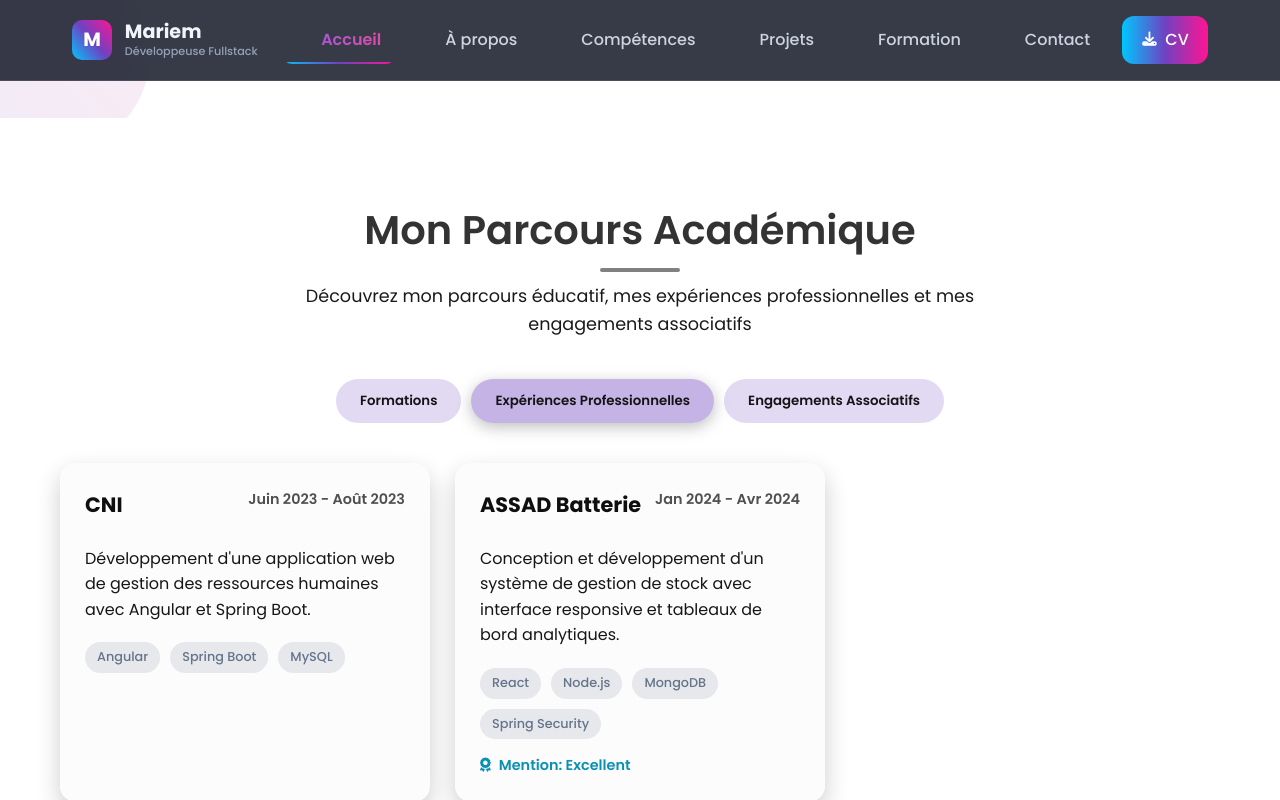
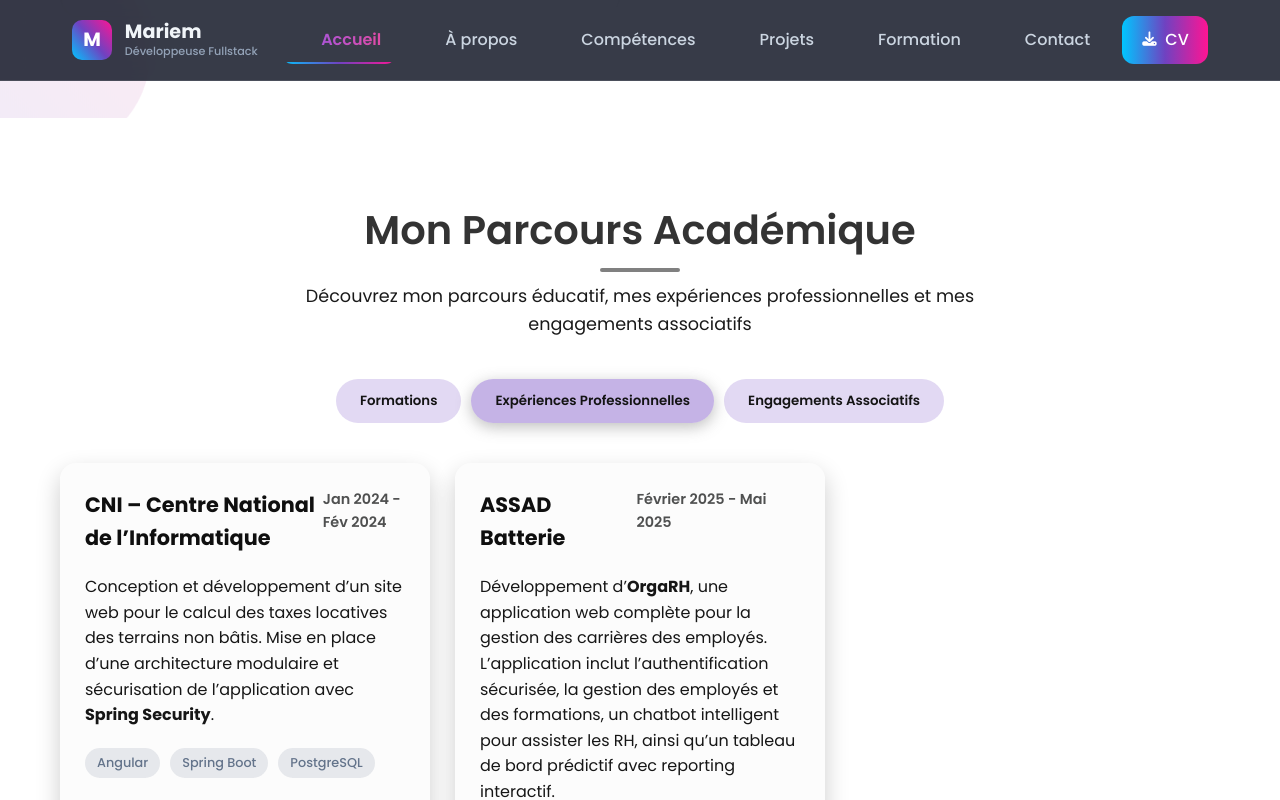
Before and after one commit to Mariemjlassi/MyPortfolio, an Angular app: page / in a window 1280 px wide. Both pictures are taken after a click on the button "Expériences Professionnelles". Shown: the part 3773-4573 px from the top of the page. Built offline with nearby package versions, Linux system fonts and the light colour scheme.

Commit message:
portfolio

```diff
--- a/src/app/components/education/education.component.css
+++ b/src/app/components/education/education.component.css
@@ -81,6 +81,7 @@
   transition: transform 0.3s ease, box-shadow 0.3s ease;
   position: relative;
   overflow: hidden;
+  justify-content: center;
   height: 100%;
   display: flex;
   flex-direction: column;
--- a/src/app/components/education/education.component.html
+++ b/src/app/components/education/education.component.html
@@ -57,35 +57,47 @@
     <div class="education-cards">
       <div class="stage-card">
   <div class="stage-header">
-          <h3 class="stage-company">CNI</h3>
-          <span class="stage-period">Juin 2023 - Août 2023</span>
+    <h3 class="stage-company">CNI – Centre National de l’Informatique</h3>
+    <span class="stage-period">Jan 2024 - Fév 2024</span>
   </div>
   <p class="stage-description">
-          Développement d'une application web de gestion des ressources humaines avec Angular et Spring Boot.
+    Conception et développement d’un site web pour le calcul des taxes locatives des terrains non bâtis.
+    Mise en place d’une architecture modulaire et sécurisation de l’application avec <strong>Spring Security</strong>.
   </p>
   <div class="stage-features">
     <span class="feature-tag">Angular</span>
     <span class="feature-tag">Spring Boot</span>
-          <span class="feature-tag">MySQL</span>
+    <span class="feature-tag">PostgreSQL</span>
   </div>
 </div>
+
 
       <div class="stage-card">
   <div class="stage-header">
     <h3 class="stage-company">ASSAD Batterie</h3>
-          <span class="stage-period">Jan 2024 - Avr 2024</span>
+    <span class="stage-period">Février 2025 - Mai 2025</span>
   </div>
   <p class="stage-description">
-          Conception et développement d'un système de gestion de stock avec interface responsive et tableaux de bord analytiques.
+    Développement d’<strong>OrgaRH</strong>, une application web complète pour la gestion des carrières des employés.
+    L’application inclut l’authentification sécurisée, la gestion des employés et des formations,
+    un chatbot intelligent pour assister les RH, ainsi qu’un tableau de bord prédictif avec reporting interactif.
   </p>
   <div class="stage-features">
-          <span class="feature-tag">React</span>
-          <span class="feature-tag">Node.js</span>
-          <span class="feature-tag">MongoDB</span>
-          <span class="feature-tag">Spring Security</span>
+    <span class="feature-tag">Spring Boot</span>
+    <span class="feature-tag">Angular</span>
+    <span class="feature-tag">PrimeNG</span>
+    <span class="feature-tag">PostgreSQL</span>
+    <span class="feature-tag">RASA</span>
+    <span class="feature-tag">TensorFlow</span>
+    <span class="feature-tag">Git</span>
+    <span class="feature-tag">Swagger</span>
+    <span class="feature-tag">Cypress</span>
   </div>
-        <div class="stage-mention"><i class="fas fa-award"></i> Mention: Excellent</div>
+  <div class="stage-mention">
+    <i class="fas fa-award"></i> Mention : Excellent
   </div>
+</div>
+
     </div>
   </div>
 
@@ -108,13 +120,7 @@
         </p>
       </div>
 
-      <div class="engagement-card">
-        <div class="engagement-icon"><i class="fas fa-shield-alt"></i></div>
-        <h3 class="engagement-title">Expertise en Sécurité</h3>
-        <p class="engagement-description">
-          Spécialisation dans la sécurisation d'applications via Spring Security et les bonnes pratiques.
-        </p>
-      </div>
+
     </div>
   </div>
 </section>
```
Lines whose indentation alone changed are shown as unchanged.
